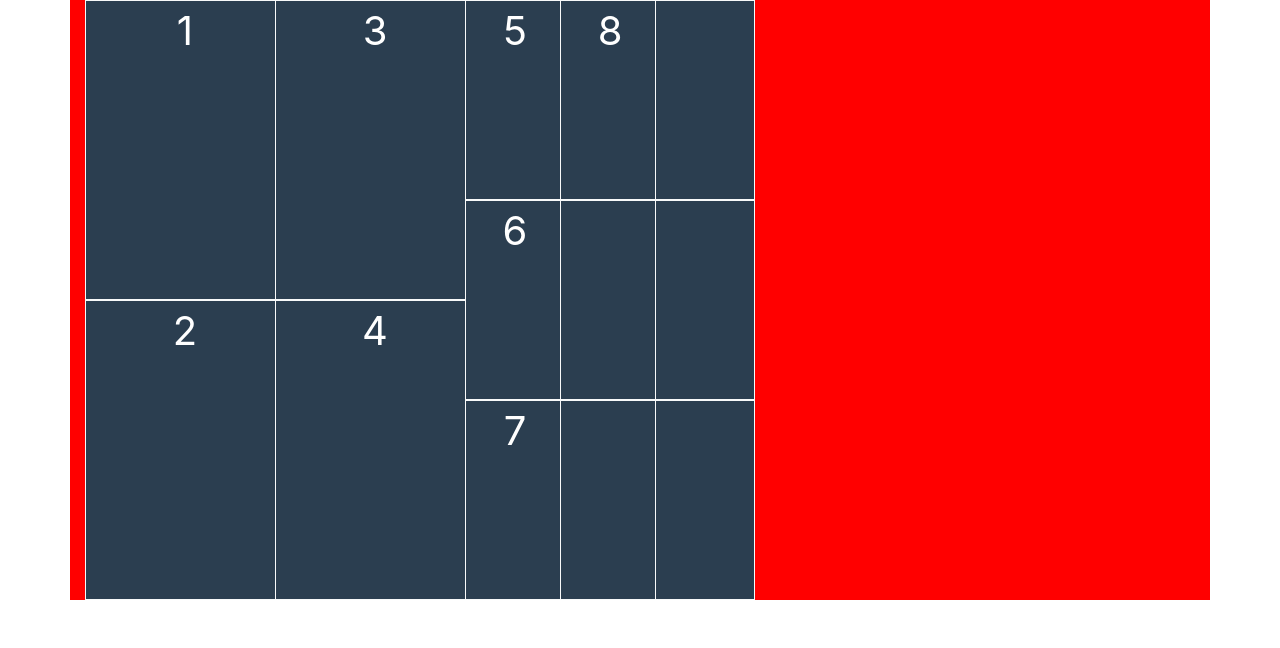
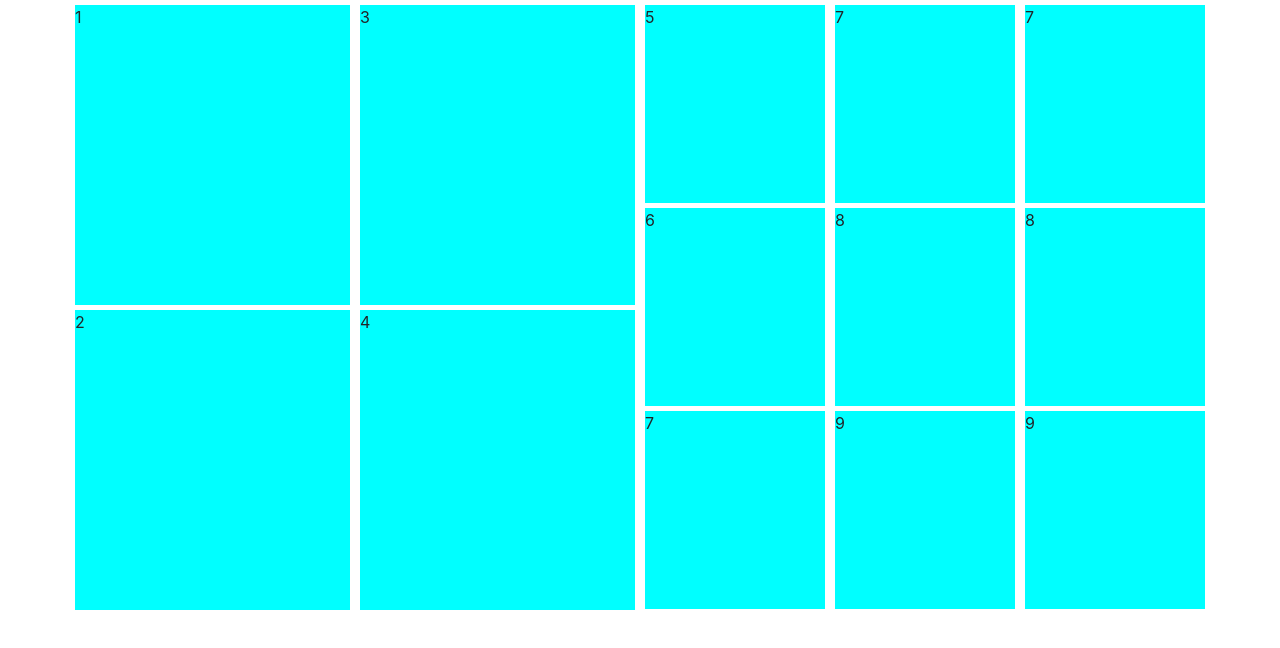
Before and after one commit to Nazarkon/Skillup_lessons, a plain HTML site: page Lesson8/Bootstrap_table/index.html in a window 1280 px wide. Drawn offline with nearby package versions, Linux system fonts and the light colour scheme.

Commit message:
Add all lesson9 hom and lesson8

```diff
--- a/Lesson8/Bootstrap_calc/css/style.css
+++ b/Lesson8/Bootstrap_calc/css/style.css
@@ -18,6 +18,9 @@ span{
 }
 .menu{
    background-color: #ececec;
+}
+.icons{
+    display: flex;
 }
 .icon{
     padding-right: 10px;
--- a/Lesson8/Bootstrap_table/css/style.css
+++ b/Lesson8/Bootstrap_table/css/style.css
@@ -1,21 +1,11 @@
+.main{
+    background-color: aqua;
+    height: 300px;
+    margin: 5px;
+}
+.second{
+    background-color: aqua;
+    height: 198px;
 
-.boxbig{
-    height: 300px;
-    width: 200px;
-    background:  #2b3e50;
-    /* border: 1px solid black; */
+    margin:5px;
 }
-
-.boxmini{
-    height: 200px;
-    width: 100px;
-    background: #2b3e50;
-    /* border: 1px solid gray; */
-}
-.container{
-    background-color: red;
-}
-p{
-    color:white;
-    font-size: 40px;
-}
--- a/Lesson8/Bootstrap_table/index.html
+++ b/Lesson8/Bootstrap_table/index.html
@@ -12,38 +12,31 @@
 
 <body>
     <div class="container">
-        <div class="row">
-            <div class="col-12 col-sm-12 col-md-12 col-lg-12 col-xl-12 back">
-                <div class="row">
-                    <div class="col-2 col-sm-2 col-md-2 col-lg-2 col-xl-2 text-center">
-                        <div class="boxbig border border-light "><p>1</p></div>
-                        <div class="boxbig border border-light "><p>2</p></div>
-                    </div>
-                    <div class="col-2 col-sm-2 col-md-2 col-lg-2 col-xl-2 text-center ">
-                        <div class="boxbig border border-light"><p>3</p></div>
-                        <div class="boxbig border border-light"><p>4</p></div>
-                    </div>
-                    <div class="col-1 col-sm-1 col-md-1 col-lg-1 col-xl-1 text-center ">
-                        <div class="boxmini border border-light"><p>5</p></div>
-                        <div class="boxmini border border-light"><p>6</p></div>
-                        <div class="boxmini border border-light"><p>7</p></div>
-                    </div>
-                    <div class="col-1 col-sm-1 col-md-1 col-lg-1 col-xl-1 text-center ">
-                        <div class="boxmini border border-light"><p>8</p></div>
-                        <div class="boxmini border border-light"></div>
-                        <div class="boxmini border border-light"></div>
-                    </div>
-                    <div class="col-1 col-sm-1 col-md-1 col-lg-1 col-xl-1 text-center ">
-                        <div class="boxmini border border-light"></div>
-                        <div class="boxmini border border-light"></div>
-                        <div class="boxmini border border-light"></div>
-                    </div>
-                </div>
-
+        <div class="row ">
+            <div class="col-3 col-sm-3 col-md-3 col-lg-3 col-xl-3 p-0">
+               <div class="main">1</div>
+               <div class="main">2</div>
+            </div>
+            <div class="col-3 col-sm-3 col-md-3 col-lg-3 col-xl-3 p-0">
+                <div class="main">3</div>
+                <div class="main">4</div>
+            </div>
+            <div class="col-2 col-sm-2 col-md-2 col-lg-2 col-xl-2 p-0">
+                <div class="second">5</div>
+                <div class="second">6</div>
+                <div class="second">7</div>
+            </div>
+            <div class="col-2 col-sm-2 col-md-2 col-lg-2 col-xl-2 p-0">
+                <div class="second">7</div>
+                <div class="second">8</div>
+                <div class="second">9</div>
+            </div>
+            <div class="col-2 col-sm-2 col-md-2 col-lg-2 col-xl-2 p-0">
+                <div class="second">7</div>
+                <div class="second">8</div>
+                <div class="second">9</div>
             </div>
         </div>
-
-    </div>
     <script src="https://ajax.googleapis.com/ajax/libs/jquery/3.3.1/jquery.min.js"></script>
     <script src="https://cdnjs.cloudflare.com/ajax/libs/popper.js/1.14.7/umd/popper.min.js"
         integrity="sha384-UO2eT0CpHqdSJQ6hJty5KVphtPhzWj9WO1clHTMGa3JDZwrnQq4sF86dIHNDz0W1"
```
Also changed, not shown: Lesson8/Bootstrap_calc/index.html (+13 -10 lines), Lesson9/Task4/css/style.css (added, +15 -0 lines), Lesson9/Task4/index.html (added, +13 -0 lines).
